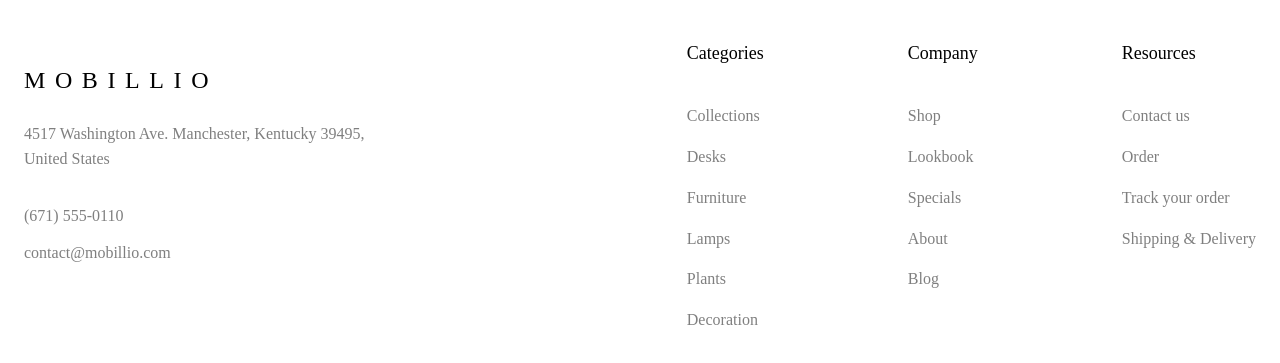
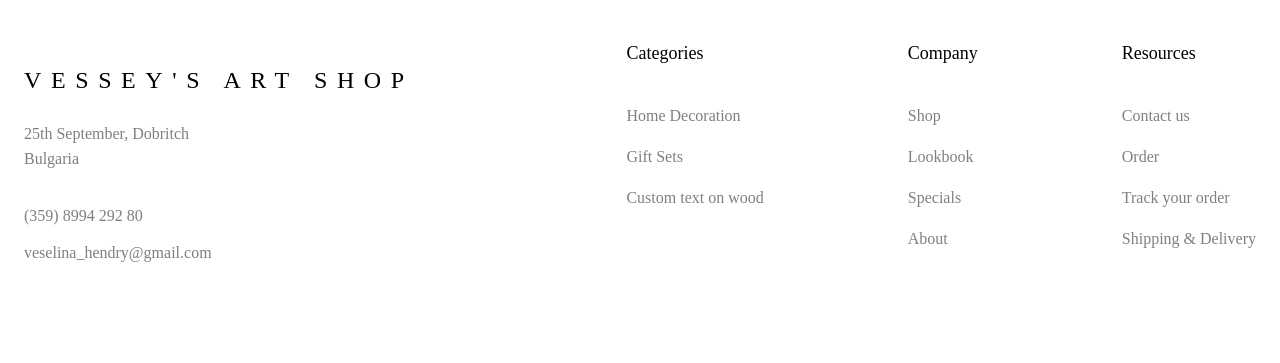
Before and after one commit to KristinaStrateva/Pyrography-Art-Gallery, a React (Vite) app in the folder client/: page / in a window 1280 px wide. Shown: the part 2901-3264 px from the top of the page. Built offline with nearby package versions, Linux system fonts and the light colour scheme; no server answers.

Commit message:
Update Footer.jsx

```diff
--- a/client/src/components/Footer.jsx
+++ b/client/src/components/Footer.jsx
@@ -4,24 +4,21 @@ export default function Footer() {
             <div className="max-width-container">
                 <footer className="home-footer1">
                     <div className="home-container09">
-                        <h3 className="home-text32 Heading-3">MOBILLIO</h3>
+                        <h3 className="home-text32 Heading-3">VESSEY'S ART SHOP</h3>
                         <span className="home-text33">
-                            <span>4517 Washington Ave. Manchester, Kentucky 39495,</span>
+                            <span>25th September, Dobritch</span>
                             <br />
-                            <span>United States</span>
+                            <span>Bulgaria</span>
                         </span>
-                        <span className="home-text36">(671) 555-0110</span>
-                        <span className="home-text37">contact@mobillio.com</span>
+                        <span className="home-text36">(359) 8994 292 80</span>
+                        <span className="home-text37">veselina_hendry@gmail.com</span>
                     </div>
                     <div className="home-links-container">
                         <div className="home-container10">
                             <span className="home-text38">Categories</span>
-                            <a href="#" className="home-text39">Collections</a>
-                            <a href="#" className="home-text40">Desks</a>
-                            <a href="#" className="home-text41">Furniture</a>
-                            <a href="#" className="home-text42">Lamps</a>
-                            <a href="#" className="home-text43">Plants</a>
-                            <a href="#" className="home-text44">Decoration</a>
+                            <a href="#" className="home-text39">Home Decoration</a>
+                            <a href="#" className="home-text40">Gift Sets</a>
+                            <a href="#" className="home-text41">Custom text on wood</a>
                         </div>
                         <div className="home-container11">
                             <span className="home-text45">Company</span>
@@ -29,7 +26,6 @@ export default function Footer() {
                             <a href="#" className="home-text47">Lookbook</a>
                             <a href="#" className="home-text48">Specials</a>
                             <a href="#" className="home-text49">About</a>
-                            <a href="#" className="home-text50">Blog</a>
                         </div>
                         <div className="home-container12">
                             <span className="home-text51">Resources</span>
```
